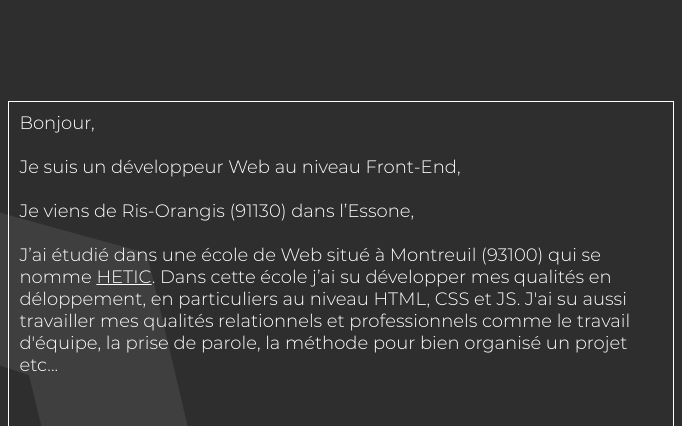
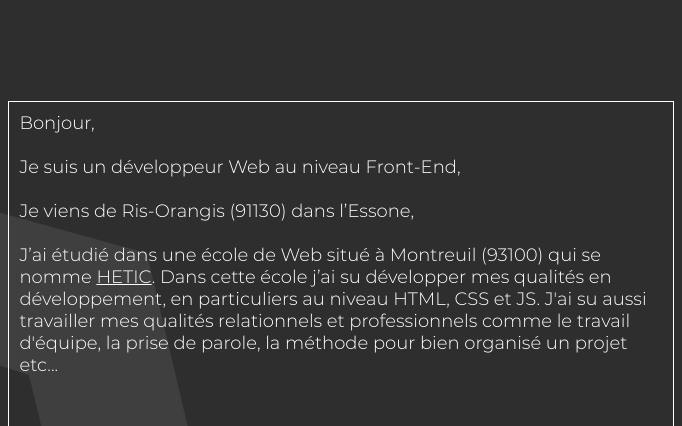
Before and after one commit to Idriss91130/Portfolio, a website built with Parcel: page src/about.html in a window 1280 px wide. Shown: the top 426 px of the page, 478-1160 px from the left. Built offline with nearby package versions, Linux system fonts and the light colour scheme; a web font is replaced by a local one.

Commit message:
correction des fautes

```diff
--- a/src/about.html
+++ b/src/about.html
@@ -22,7 +22,7 @@
                 Je viens de Ris-Orangis (91130) dans l’Essone,<br><br>
 
                 J’ai étudié dans une école de Web situé à Montreuil (93100) qui se nomme <a target="_blank" href="https://www.hetic.net/">HETIC</a>. Dans cette école j’ai su développer
-                mes qualités en déloppement, en particuliers au niveau HTML, CSS et JS. J'ai su aussi travailler mes qualités relationnels et professionnels comme le travail d'équipe,
+                mes qualités en développement, en particuliers au niveau HTML, CSS et JS. J'ai su aussi travailler mes qualités relationnels et professionnels comme le travail d'équipe,
                  la prise de parole, la méthode pour bien organisé un projet etc...</p>
         </div>
     </div>
```
